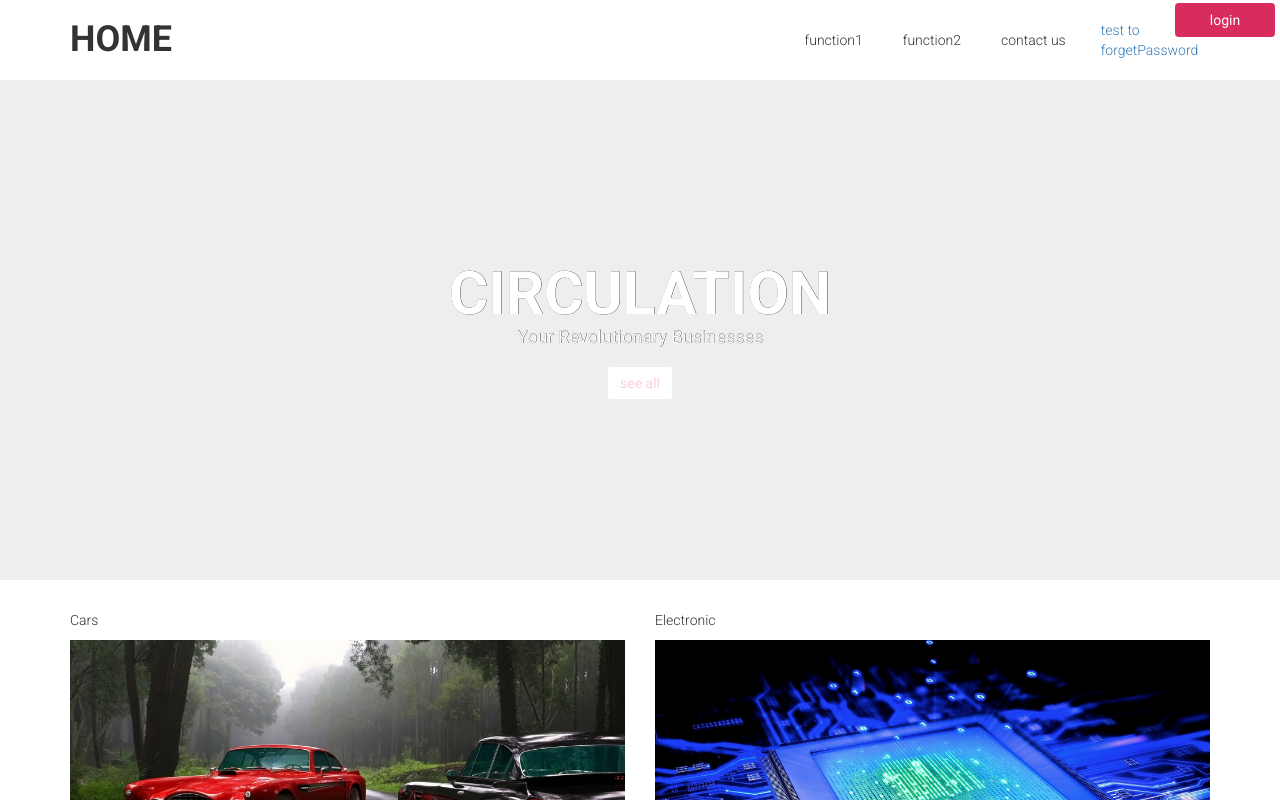
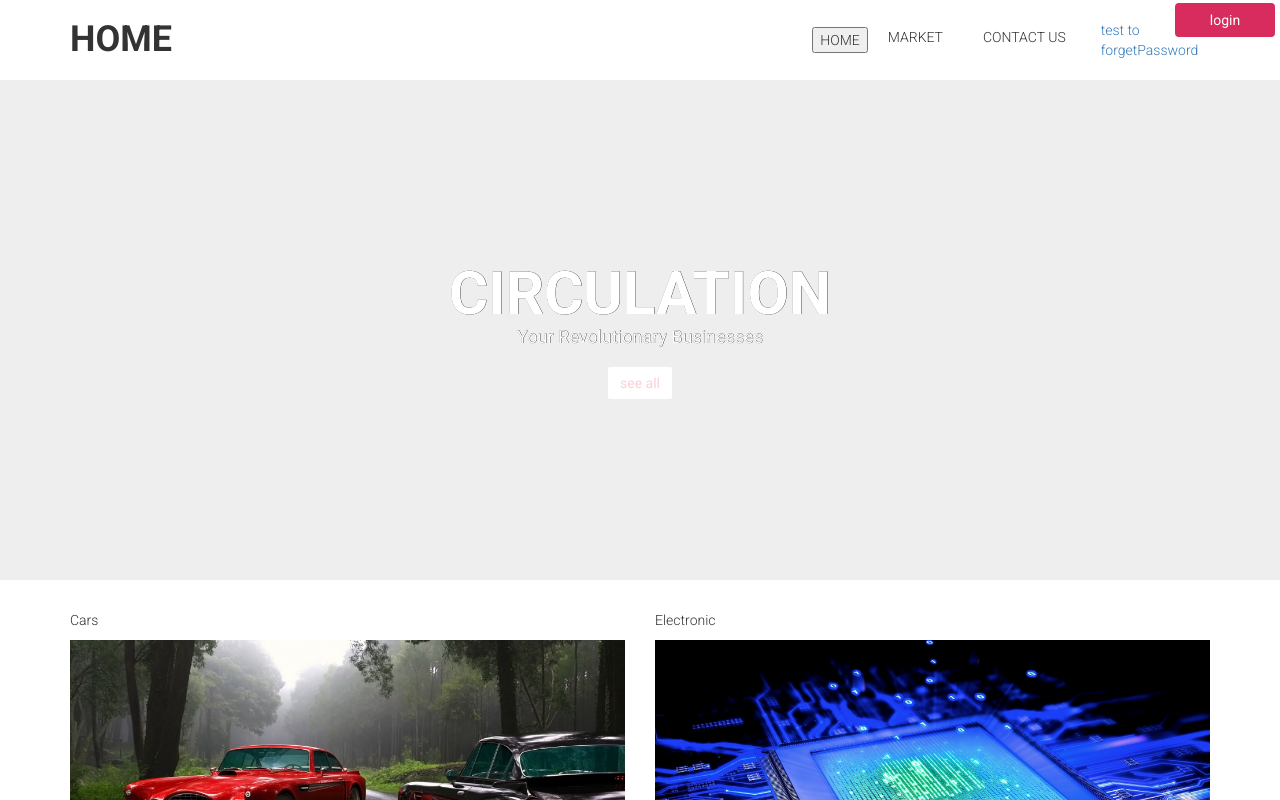
Before and after one commit to nanxinjin/CS408-Project, a website: page public/homePage.html in a window 1280 px wide. Shown: the top 800 px of the page. Drawn offline with nearby package versions, Linux system fonts and the light colour scheme.

```diff
--- a/public/homePage.html
+++ b/public/homePage.html
@@ -7,6 +7,7 @@
 	<link rel="stylesheet" href="https://maxcdn.bootstrapcdn.com/bootstrap/3.3.6/css/bootstrap.min.css" integrity="sha384-1q8mTJOASx8j1Au+a5WDVnPi2lkFfwwEAa8hDDdjZlpLegxhjVME1fgjWPGmkzs7" crossorigin="anonymous">
 	<link href='https://fonts.googleapis.com/css?family=Roboto:300,400,700' rel='stylesheet' type='text/css'>
 	<link rel="stylesheet" type="text/css" href="css/main.css">
+  <script type='text/javascript' src='homePage.js'></script>
 </head>
 
 <body>
@@ -15,9 +16,9 @@
 	    <h1 class="col-sm-4">HOME</h1>
 	    <a class="btn btn-secondary" onclick="location.href='loginPage.html';" role="button">login</a>
 	    <nav class="col-sm-8 text-right">
-	    	<p>function1</p>
-	    	<p>function2</p>
-	    	<p>contact us</p>
+	    	<button onclick="myFunction()" class="dropbtn">HOME</button>
+	    	<p>MARKET</p>
+	    	<p>CONTACT US</p>
 	    </nav>
 	    <a href="forgetPassword.html">test to forgetPassword</a>
 	  </div>
--- /dev/null
+++ b/public/js/homePage.js
@@ -0,0 +1,3 @@
+$(document).ready(function($) {
+
+});
```
